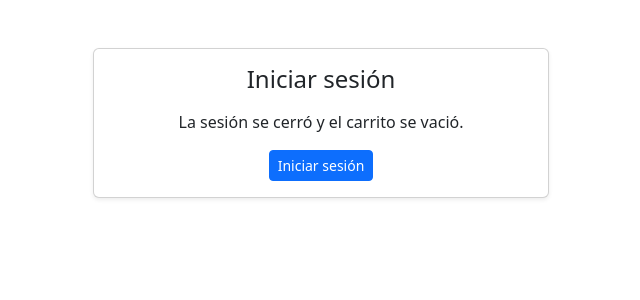
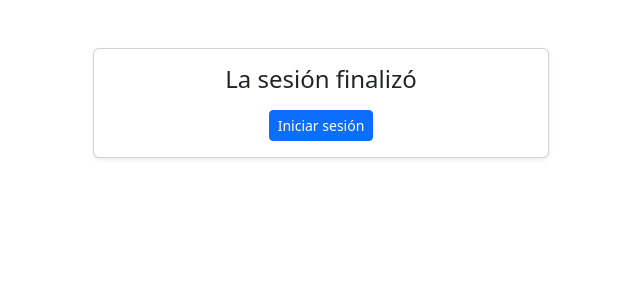
Before and after one commit to oramirez13/tienda_virtual, a PHP site: page /cerrar.php in a window 1280 px wide. Shown: the top 300 px of the page, without its empty margins (319-959 px from the left). Run offline with PHP 8.4, Linux system fonts and the light colour scheme.

Commit message:
Mostrar aviso 'La sesion finalizo' en cerrar.php

```diff
--- a/cerrar.php
+++ b/cerrar.php
@@ -40,8 +40,7 @@ session_destroy();
       <!-- Confirmación del cierre de sesión -->
       <div class="card shadow-sm">
         <div class="card-body text-center">
-          <h1 class="h4 mb-3">Iniciar sesión</h1>
-          <p class="mb-3">La sesión se cerró y el carrito se vació.</p>
+          <h1 class="h4 mb-3">La sesión finalizó</h1>
 
           <!-- Opción de navegación para iniciar sesión de nuevo -->
           <a href="index.php" class="btn btn-primary btn-sm">Iniciar sesión</a>
```
